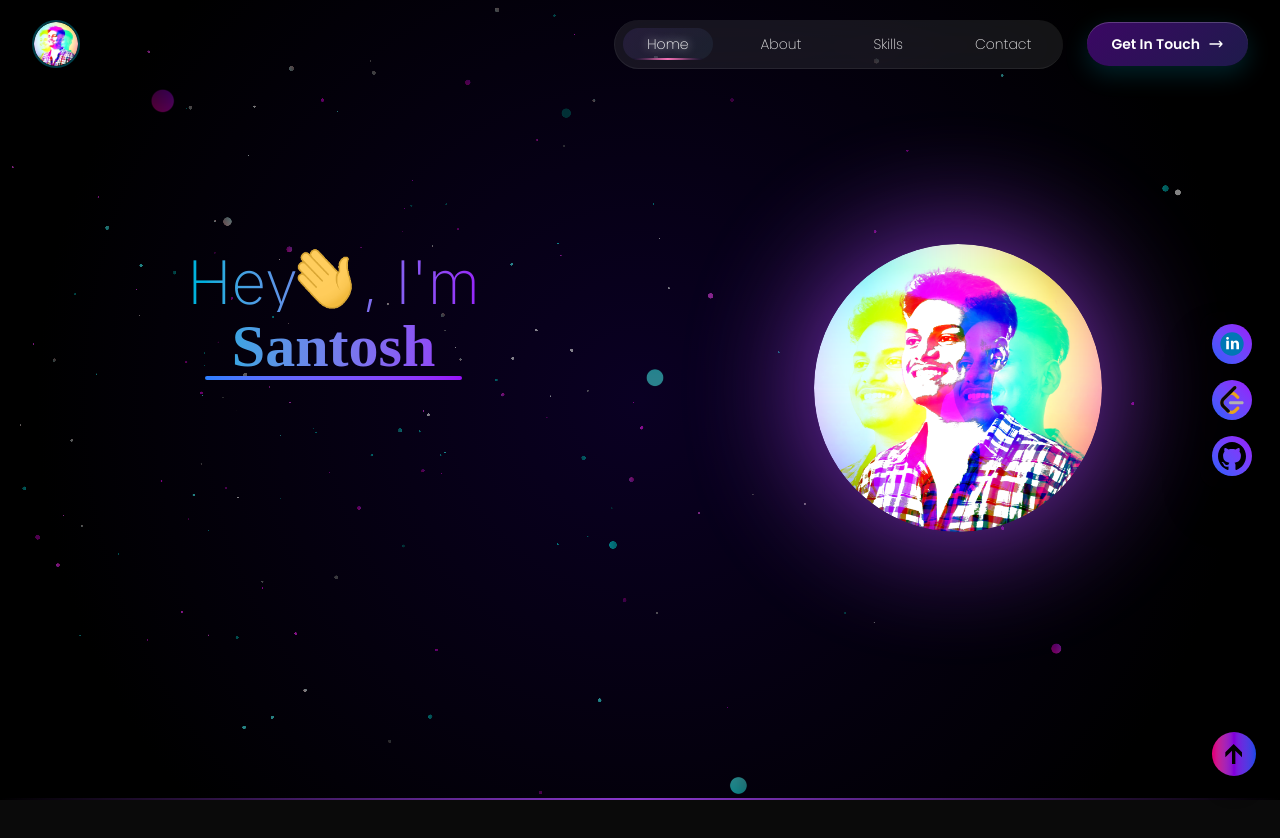
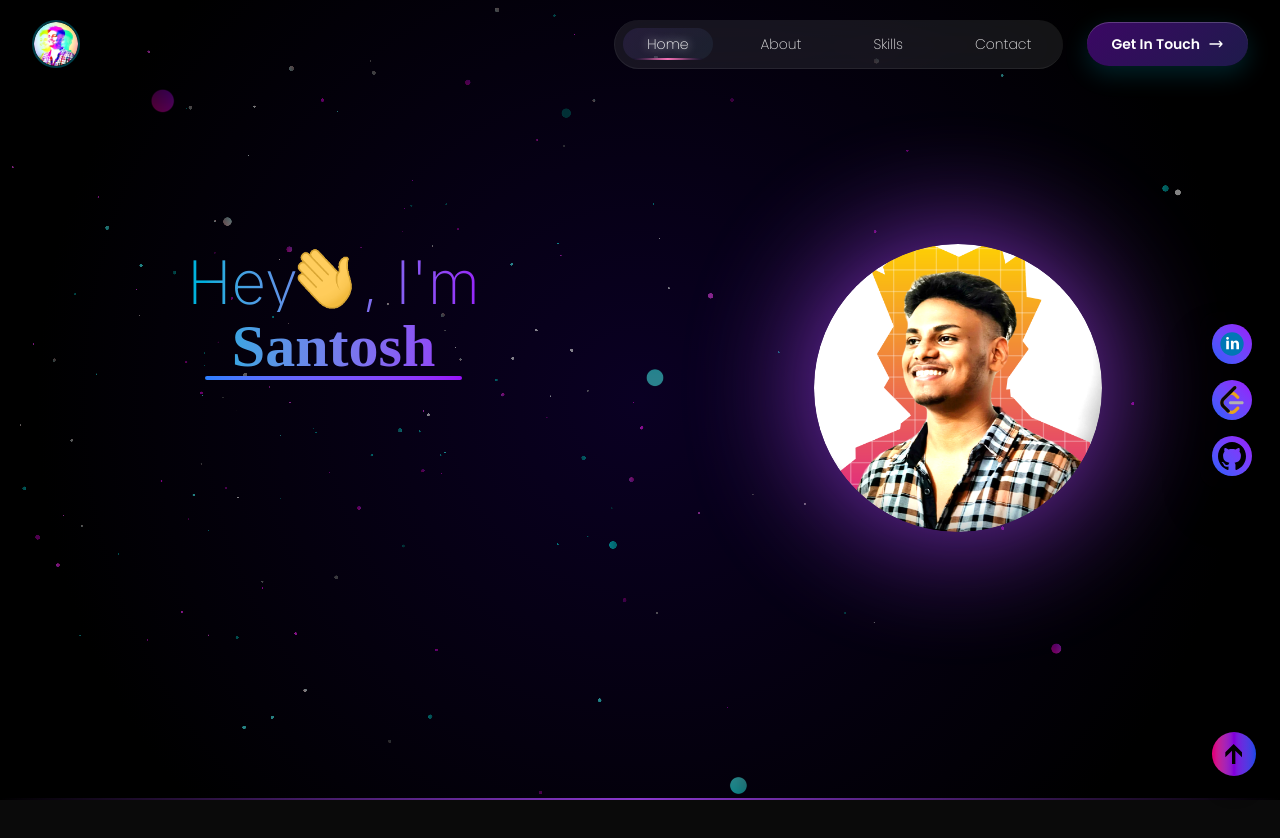
Before and after one commit to santoshDEV04/my-portfolio, a React (Vite) app: page / in a window 1280 px wide. Shown: the top 838 px of the page. Built offline with nearby package versions, Linux system fonts and the light colour scheme; a web font is replaced by a local one.

Commit message:
changed profile pic

```diff
--- a/src/components/sections/Home.jsx
+++ b/src/components/sections/Home.jsx
@@ -410,7 +410,7 @@ export const Home = () => {
           >
             <div className="absolute inset-0 rounded-full bg-purple-500 blur-3xl opacity-80 animate-pulse"></div>
             <img
-              src="/profilepic2.png"
+              src="/profilepic3.png"
               alt="Santosh Profile"
               className="rounded-full object-cover relative z-10 w-full h-full"
             />
```
